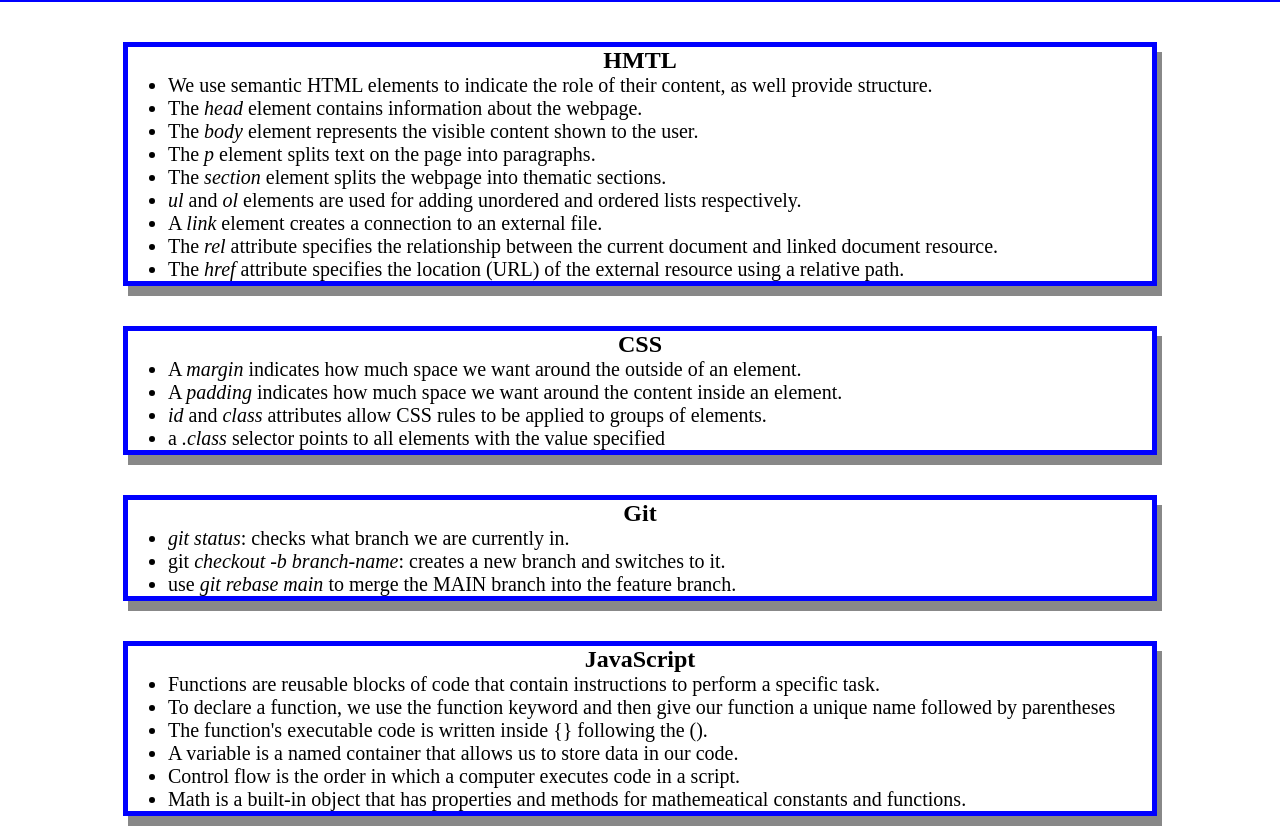
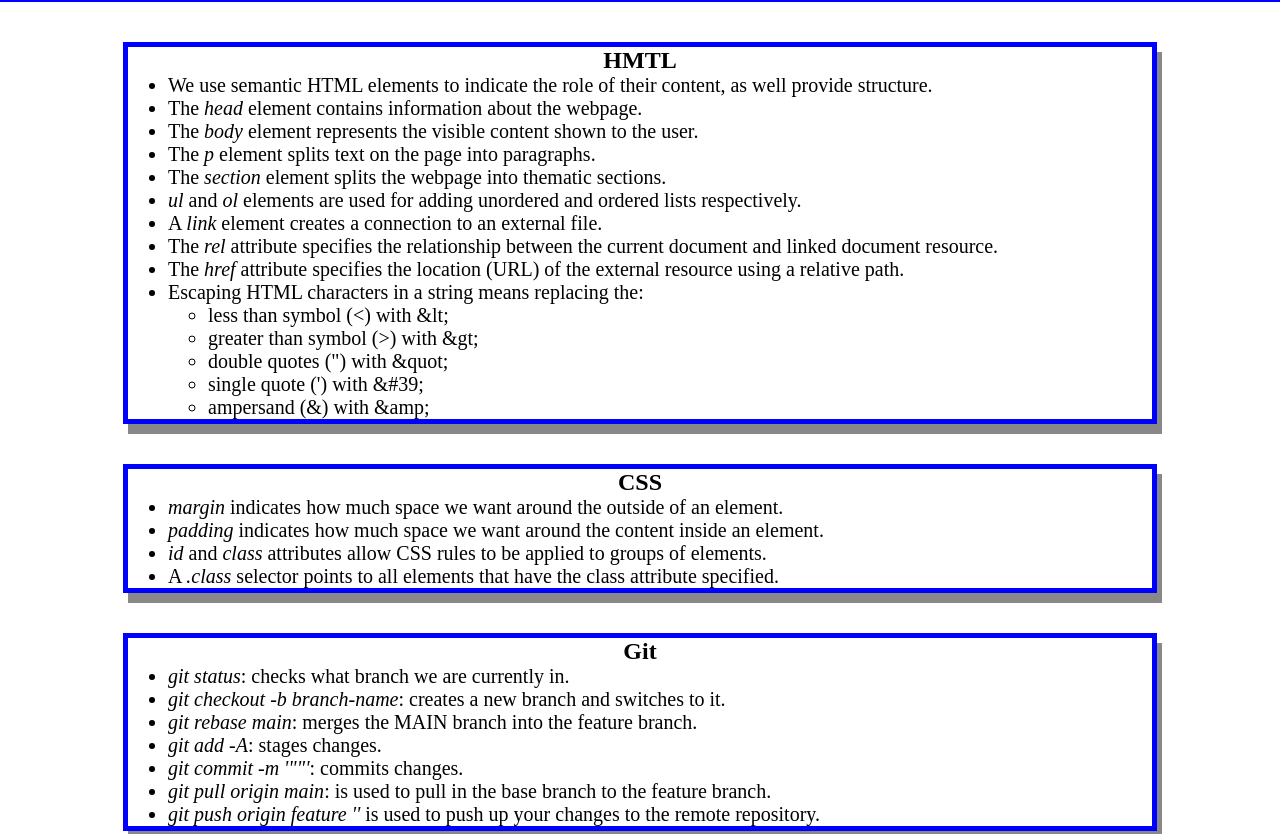
Before and after one commit to anthonycroft/prework-study-guide, a plain HTML site: page index.html in a window 1280 px wide. Shown: the part 118-952 px from the top of the page. Drawn offline with Linux system fonts and the light colour scheme.

Commit message:
Correct typos in HTML file

```diff
--- a/assets/script.js
+++ b/assets/script.js
@@ -5,7 +5,7 @@ function listTopics() {
     for(var x = 0; x < topics.length; x++) {
         console.log(topics[x]);
     }
-}fac
+}
 
 function selectTopic() {
     if (randomTopic === 'HTML') {
--- a/index.html
+++ b/index.html
@@ -28,16 +28,25 @@
           <li>A <i>link</i> element creates a connection to an external file.</li>
           <li>The <i>rel</i> attribute specifies the relationship between the current document and linked document resource.</li>
           <li>The <i>href</i> attribute specifies the location (URL) of the external resource using a relative path.</li>
+          <li>Escaping HTML characters in a string means replacing the:
+            <ul>
+              <li>less than symbol (<) with &amplt;</li>
+              <li>greater than symbol (>) with &ampgt;</li>
+              <li>double quotes (") with &ampquot;</li>
+              <li>single quote (') with &amp#39;</li>
+              <li>ampersand (&) with &ampamp;</li>
+          </ul>
+          </li>
         </ul>
       </section>
 
       <section class="card" id="css-section">
         <h2>CSS</h2>
         <ul>
-          <li>A <i>margin</i> indicates how much space we want around the outside of an element.</li>
-          <li>A <i>padding</i> indicates how much space we want around the content inside an element.</li>
+          <li><i>margin</i> indicates how much space we want around the outside of an element.</li>
+          <li><i>padding</i> indicates how much space we want around the content inside an element.</li>
           <li><i>id</i> and <i>class</i> attributes allow CSS rules to be applied to groups of elements.</li>
-          <li>a <i>.class</i> selector points to all elements with the value specified</li>
+          <li>A <i>.class</i> selector points to all elements that have the class attribute specified.</li>
         </ul>
       </section>
 
@@ -45,8 +54,13 @@
         <h2>Git</h2>
         <ul>
           <li><i>git status</i>: checks what branch we are currently in.</li>
-          <li>git <i>checkout -b branch-name</i>: creates a new branch and switches to it.</li>
-          <li>use <i>git rebase main</i> to merge the MAIN branch into the feature branch.</li>
+          <li><i>git checkout -b branch-name</i>: creates a new branch and switches to it.</li>
+          <li><i>git rebase main</i>: merges the MAIN branch into the feature branch.</li>
+          <li><i>git add -A</i>: stages changes.</li>
+          <li><i>git commit -m '"<your message here>"'</i>: commits changes.</li>
+          <li><i>git pull origin main</i>: is used to pull in the base branch to the feature branch.</li>
+          <li><i>git push origin feature '<my feature branch>'</i> is used to push up your changes to the
+            remote repository.</li>
         </ul>
       </section>
 
@@ -73,4 +87,4 @@
     </footer>
     <script src="./assets/script.js"></script>
   </body>
-</html
+</html>
```
